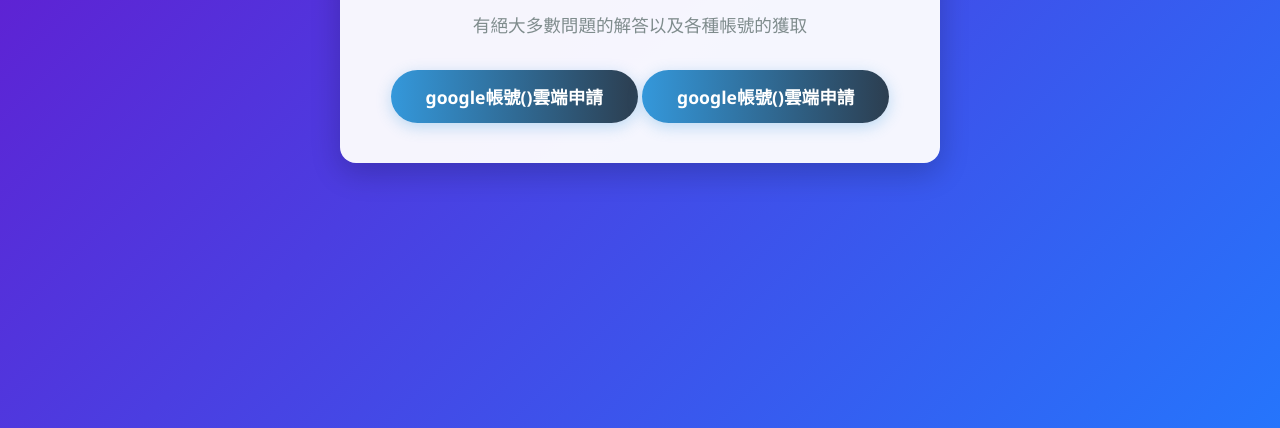
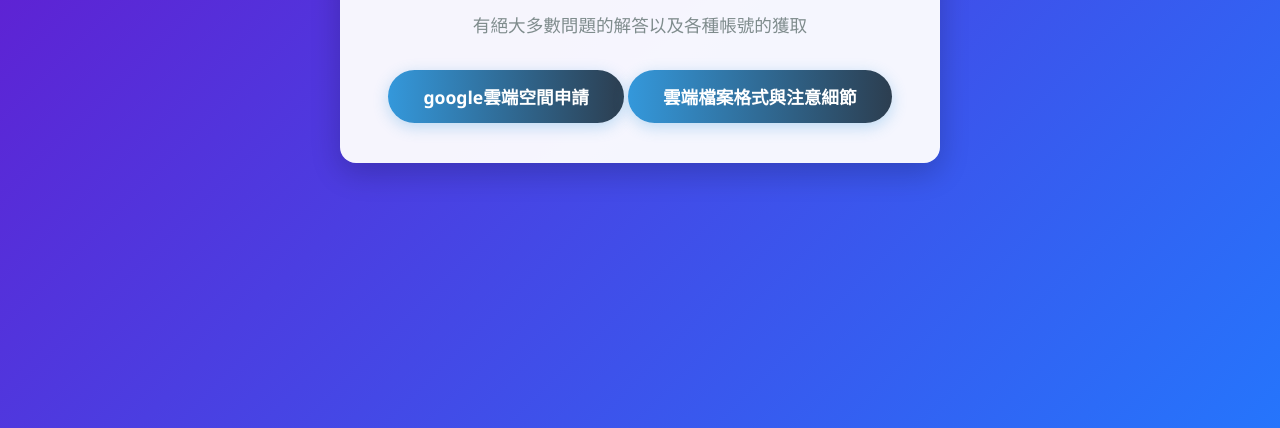
Before and after one commit to 1743986520/Website-development, a plain HTML site: page index.html in a window 1280 px wide. Shown: the part 372-800 px from the top of the page. Drawn offline with Linux system fonts and the light colour scheme.

Commit message:
Update index.html

```diff
--- a/index.html
+++ b/index.html
@@ -97,8 +97,8 @@
         <p class="description">
             有絕大多數問題的解答以及各種帳號的獲取
         </p>
-        <a href="Developer-module.html" class="button">google帳號()雲端申請</a>
-        <a href="" class="button">google帳號()雲端申請</a>
+        <a href="Developer-module.html" class="button">google雲端空間申請</a>
+        <a href="" class="button">雲端檔案格式與注意細節</a>
     </div>
 </body>
 </html>
```
